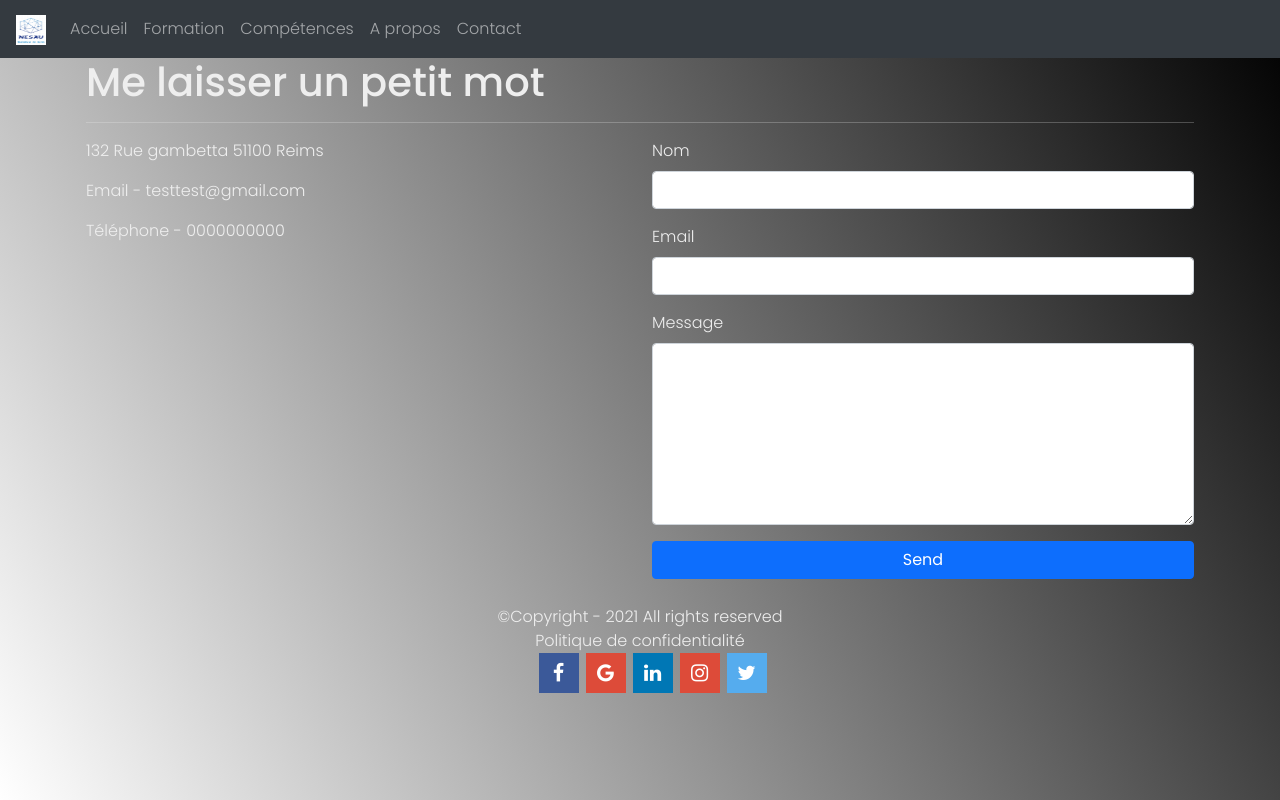
After one commit to nelsonalikou/portfolio_nelson, a Symfony app: template templates/main/contact.html.twig in a window 1280 px wide. The commit adds this page. Run offline with Twig, Linux system fonts and the light colour scheme; the template is opened without the code that fills it, so the values that code supplies are empty; some libraries are stand-ins or nearby versions.

Commit message:
Ajout de la page des contacts

```diff
--- a/templates/AllPagesComponents/footer.html.twig
+++ b/templates/AllPagesComponents/footer.html.twig
@@ -2,7 +2,7 @@
     <div>©Copyright - 2021 All rights reserved</div>
     <div>Politique de confidentialité</div>
     <div class="d-flex flex-column align-items-center">
-        <h4 class="mb-4">Me suivre</h4>
+        <!--<h4 class="mb-4">Me suivre</h4> -->
         <ul>
             <li><span class="social-icon social-facebook"> <a href="https://fr-fr.facebook.com/"> <i class="fa fa-facebook"> </i> </a> </span></li>
             <li><span class="social-icon social-google"> <a href="https://www.google.com/intl/fr/gmail/about/"> <i class="fa fa-google"> </i> </a> </span></li>
--- a/templates/AllPagesComponents/header.html.twig
+++ b/templates/AllPagesComponents/header.html.twig
@@ -1,6 +1,6 @@
 <header>
     <!--fixed-top : pour fixer la navbar-->
-    <nav class="navbar navbar-expand-lg navbar-dark bg-primary">
+    <nav class="navbar navbar-expand-lg navbar-dark bg-dark">
         <a class="navbar-brand" href="/">
             <img src="{{ asset('images/logo/mon_logo.PNG') }}" alt="LOGO NELSON" style="height: 30px;width: 30px">
             <!--<div class="container">
@@ -26,6 +26,9 @@
                 <li class="nav-item">
                     <a class="nav-link" href="{{ path('aboutUs') }}">A propos</a>
                 </li>
+                <li class="nav-item">
+                    <a class="nav-link" href="{{ path('contact') }}">Contact</a>
+                </li>
                 <!--
                 <li class="nav-item dropdown">
                     <a class="nav-link dropdown-toggle" data-toggle="dropdown" href="#" role="button" aria-haspopup="true" aria-expanded="false">Dropdown</a>
--- a/templates/base.html.twig
+++ b/templates/base.html.twig
@@ -16,10 +16,20 @@
         <!--<link rel="stylesheet" href="{{ asset('css/header.css') }}">-->
         <link rel="stylesheet" href="{{ asset('css/footer.css') }}">
 
+        <style>
+            .degrade{
+                color: #eeeeee;
+                background-image:-moz-linear-gradient(30deg, white, black);
+                background-image:-webkit-linear-gradient(30deg, white, black);
+                background-image:-o-linear-gradient(30deg, white, black);
+                background-image:linear-gradient(60deg, white, black);
+            }
+        </style>
+
         {% block stylesheets %}{% endblock %}
     </head>
 
-    <body>
+    <body class="degrade">
         {{ include('AllPagesComponents/header.html.twig') }}
 
         <main>{% block body %}{% endblock %}</main>
--- /dev/null
+++ b/templates/main/contact.html.twig
@@ -0,0 +1,53 @@
+{% extends 'base.html.twig' %}
+
+{% block title %}
+
+{% endblock %}
+
+{% block stylesheets %}
+    <link rel="stylesheet" href="{{ asset('css/carousel.css') }}">
+    <!--<link rel="stylesheet" href="https://cdnjs.cloudflare.com/ajax/libs/twitter-bootstrap/4.0.0-alpha.4/css/bootstrap.min.css">-->
+{% endblock %}
+
+{% block body %}
+
+    <div class="container contact-form">
+        <h1>Me laisser un petit mot</h1>
+        <hr>
+
+        <div class="row">
+
+            <div class="col-md-6">
+                <address>132 Rue gambetta 51100 Reims</address>
+                <p>Email - testtest@gmail.com</p>
+                <p>Téléphone - 0000000000</p>
+            </div>
+
+            <div class="col-md-6">
+
+                <div class="form-group">
+                    <label>Nom</label>
+                    <input type="text" class="form-control">
+                </div>
+
+                <div class="form-group">
+                    <label>Email</label>
+                    <input type="text" class="form-control">
+                </div>
+
+                <div class="form-group">
+                    <label>Message</label>
+                    <textarea  class="form-control" rows="7"></textarea>
+                </div>
+
+                <div class="form-group">
+                    <button class="btn btn-primary btn-block">Send</button>
+                </div>
+
+            </div>
+
+        </div>
+
+    </div>
+
+{% endblock %}
```
Also changed, not shown: public/css/competences.css (+28 -0 lines), public/css/contact.css (added, +11 -0 lines), src/Controller/MainController.php (+10 -0 lines), templates/main/competences.html.twig (+45 -2 lines), public/css/formation.css (added), public/images/competences/systemes_exploitation/linux.png.
